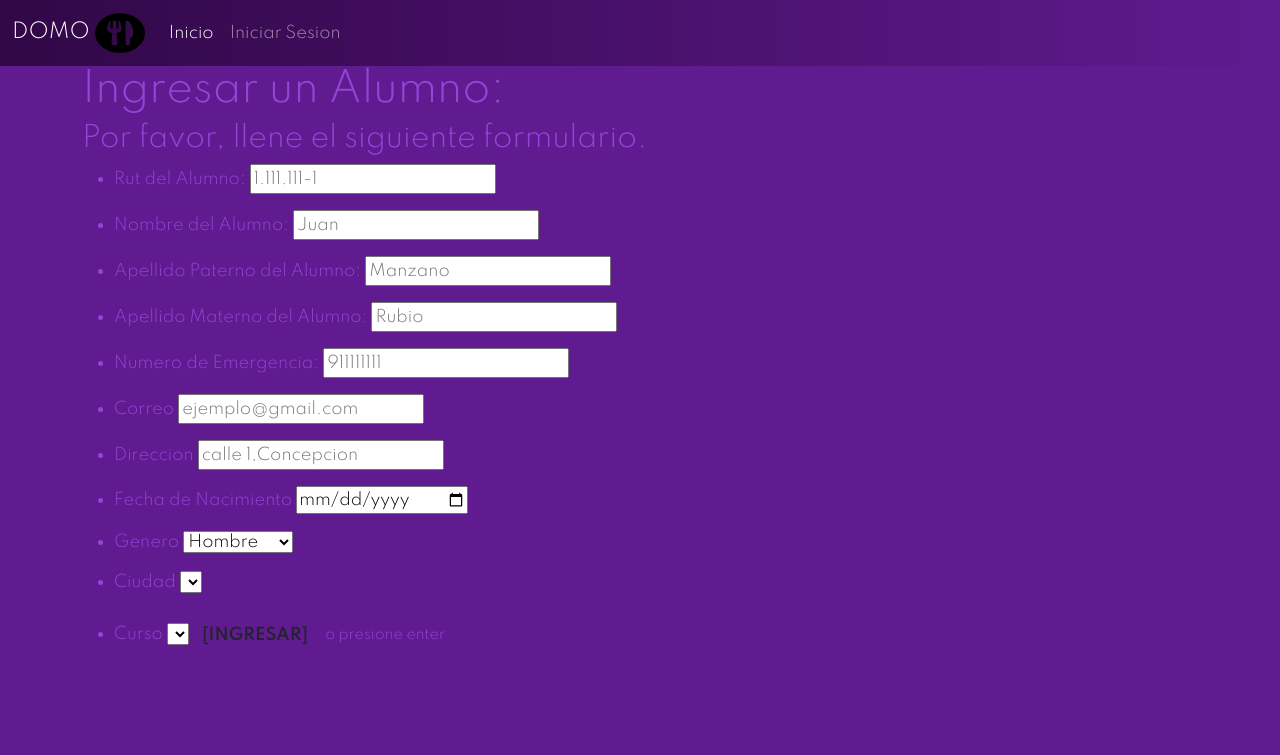
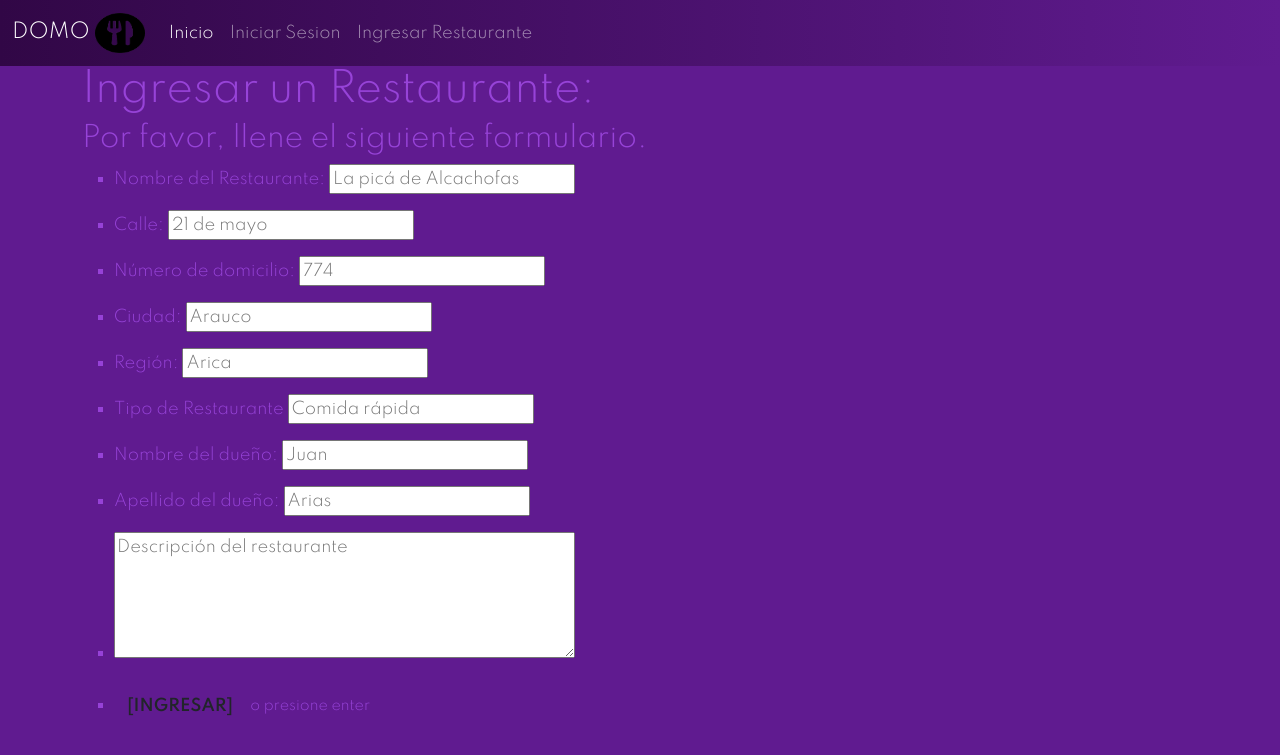
Before and after one commit to Exesito/GPS, a Flask app: page /ingresar_restaurante in a window 1280 px wide. Shown: the top 755 px of the page. Run offline with Flask 2, Linux system fonts and the light colour scheme; lists and menus that the app fills with data are empty; parts of the project's set-up code (start-up, migrations or seed data) failed here and were passed over; some libraries are stand-ins or nearby versions.

Commit message:
Se arreglo formulario para ingresar un nuevo restaurante a la base de datos

```diff
--- a/app/templates/assets/ingresar_restaurante.html
+++ b/app/templates/assets/ingresar_restaurante.html
@@ -1,123 +1,87 @@
 {% extends "index.html" %}
 
 {% block title %}
-Home
+Ingresar Restaurante
 {% endblock %}
 
 {% block body %}
 <!--Imprimir cajas de texto para ingresar los datos de la actividad, y crear un botón de guardado.-->
 <div class="container">
   <div class="row header">
-      <h1>Ingresar un Alumno: &nbsp;</h1>
+    <h1>Ingresar un Restaurante: &nbsp;</h1>
     <h3>Por favor, llene el siguiente formulario.</h3>
   </div>
   <div class="row body">
     <!--Acción de la forma-->
-      <form action="{{url_for('ingresar_restaurante_post')}}", method = "post">
-        <ul>
-         <!--Rut del Alumno-->
+    <form action="{{url_for('ingresar_restaurante_post')}}" , method="post">
+      <ul type="square">
+        <!--Nombre Restaurante-->
         <li>
           <p class="left">
-               <label for="Rut">Rut del Alumno:</label>
-               <input type="text" name="rut" placeholder="1.111.111-1" required/>
+            <label for="nombre">Nombre del Restaurante:</label>
+            <input type="text" name="nombre" placeholder="La picá de Alcachofas" required />
           </p>
         </li>
-           <!--Nombre del Alumno-->
+        <!--Calle-->
         <li>
           <p class="left">
-              <label for="nombre">Nombre del Alumno:</label>
-              <input type="text" name="nombre" placeholder="Juan" />
-            </p>
-            <li>
-              <!--Apellido Paterno del Alumno-->
-                <p class="left">
-                 <label for="Apellido Paterno">Apellido Paterno del Alumno:</label>
-                 <input type="text" name="apellido_p" placeholder="Manzano"/>
+            <label for="calle">Calle:</label>
+            <input type="text" name="nombre" placeholder="21 de mayo" />
           </p>
         </li>
         <li>
-              <!--Apellido Materno del Alumno-->
+          <!--Numero de domicilio-->
           <p class="left">
-                 <label for="Apellido Materno">Apellido Materno del Alumno:</label>
-                 <input type="text" name="apellido_m" placeholder="Rubio"/>
+            <label for="numero">Número de domicilio:</label>
+            <input type="text" name="apellido_p" placeholder="774" />
           </p>
         </li>
         <li>
-              <!--Numero de Emergencia del Alumno-->
+          <!--Ciudad-->
           <p class="left">
-                    <label for="Numero Emergencia"> Numero de Emergencia:</label>
-                    <input type="text" name="n_emergencia" placeholder="911111111"/>
+            <label for="ciudad">Ciudad:</label>
+            <input type="text" name="ciudad" placeholder="Arauco" />
           </p>
         </li>
         <li>
-              <!--Correo del Alumno-->
+          <!--Region-->
           <p class="left">
-                 <label for="correo"> Correo</label>
-                 <input type="text" name="correo" placeholder="ejemplo@gmail.com"/>
+            <label for="region"> Región:</label>
+            <input type="text" name="region" placeholder="Arica" />
           </p>
         </li>
         <li>
-              <!--Direccion del Alumno-->
+          <!--Tipo de Restaurante-->
           <p class="left">
-                <label for="direccion"> Direccion</label>
-                <input type="text" name="direccion" placeholder="calle 1,Concepcion"/>
+            <label for="tipo restaurante"> Tipo de Restaurante</label>
+            <input type="text" name="tipo_rest" placeholder="Comida rápida" />
           </p>
         </li>
         <li>
-              <!--Fecha de Nacimiento del ALumno-->
+          <!--Nombre del Dueño-->
           <p class="left">
-                <label for="fecha_nac"> Fecha de Nacimiento</label>
-                <input type="date" name="fecha_nac" placeholder="01/01/2000"/>
+            <label for="nombre dueño"> Nombre del dueño: </label>
+            <input type="text" name="nombre_dueno" placeholder="Juan" />
           </p>
         </li>
         <li>
-              <!--Genero del Alumno-->
+          <!--Apellido del Dueño-->
           <p class="left">
-               <label for="genero">Genero </label>
-               <select name="genero">
-                <option value="1"selected>Hombre</option>
-                <option value="2">Mujer</option>
-                <option value="3">Otro</option>
-                <option value="4">No Binario</option>
-                <option value="5">Agenero</option>
-                <option value="6">Fluido</option>
-              </select>
+            <label for="apellido_dueno"> Apellido del dueño:</label>
+            <input type="text" name="apellido_dueno" placeholder="Arias" />
           </p>
         </li>
         <li>
-              <!--Ciudad del Alumno-->
+          <!--Descripcion del retaurante-->
           <p class="left">
-               <label for="ciudad">Ciudad</label>
-               <select name="ciudad">
-
-                {% for item in ciudad %}
-
-                <option value="{{item.id}}">{{item.nombre}}</option>
-
-                {% endfor %}
+            <textarea name="descripcion" rows="5" cols="40" placeholder="Descripción del restaurante"></textarea>
           </p>
-              </select>
-            </li>
-            <li>
-             <!--Curso al que ingresar al Alumno-->
-             <p class="left">
-               <label for="curso">Curso</label>
-               <select name="curso">
-
-                 {% for item in curso %}
-
-                 <option value="{{item.Curso.id}}">{{item.Nivel.nivel}}° {{item.Nivel.ciclo}}° {{item.Curso.letra}}</option>
-
-                 {% endfor %}
-             </p>
-            </li>
         </li>
         <!--Boton-->
         <li>
           <input class="btn btn-submit" type="submit" value="[INGRESAR]" />
           <small>o presione <strong>enter</strong></small>
         </li>
-
       </ul>
     </form>
   </div>
--- a/app/templates/navbar.html
+++ b/app/templates/navbar.html
@@ -11,6 +11,7 @@
             <div class="navbar-nav">
                 <a class="nav-link active" aria-current="page" href="#">Inicio</a>
                 <a class="nav-link" href="{{url_for('login')}}">Iniciar Sesion</a>
+                <a class="nav-link" href="{{url_for('ingresar_restaurante')}}">Ingresar Restaurante</a>
 
             </div>
         </div>
--- a/app/views.py
+++ b/app/views.py
@@ -77,7 +77,7 @@ def login():
 @app.route('/ingresar_restaurante')
 def ingresar_restaurante():
 
-    return render_template("ingresar_restaurante.html")
+    return render_template("assets/ingresar_restaurante.html")
 
 @app.route('/ingresar_restaurante', methods=['POST'])
 def ingresar_restaurante_post():
```
Lines whose indentation alone changed are shown as unchanged.
